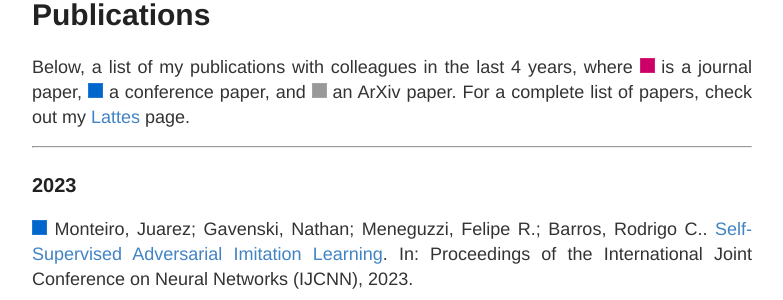
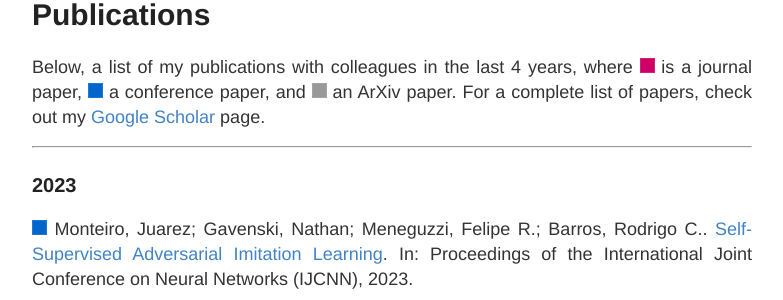
Before and after one commit to jrzmnt/jrzmnt.github.io, a Jekyll site: the page built from publications.md, in a window 1280 px wide and 900 px high. Shown: the part 182-482 px from the top of the window, without its empty margins (248-1031 px from the left). Built offline with Jekyll 4.4.1, drawn with Linux system fonts in a browser that asks for light colours.

Commit message:
Update lattes to google scholar's profile

```diff
--- a/publications.md
+++ b/publications.md
@@ -4,7 +4,7 @@ title: Publications
 permalink: /publications/
 ---
 
-Below, a list of my publications with colleagues in the last 4 years, where <img src="https://raw.githubusercontent.com/jrzmnt/jrzmnt.github.io/master/images/jo.svg" width="15" height="15"/> is a journal paper, <img src="https://raw.githubusercontent.com/jrzmnt/jrzmnt.github.io/master/images/cf.svg" width="15" height="15"/> a conference paper, and <img src="https://raw.githubusercontent.com/jrzmnt/jrzmnt.github.io/master/images/ot.svg" width="15" height="15"/> an ArXiv paper. For a complete list of papers, check out my [Lattes](http://lattes.cnpq.br/6307746290114554) page.
+Below, a list of my publications with colleagues in the last 4 years, where <img src="https://raw.githubusercontent.com/jrzmnt/jrzmnt.github.io/master/images/jo.svg" width="15" height="15"/> is a journal paper, <img src="https://raw.githubusercontent.com/jrzmnt/jrzmnt.github.io/master/images/cf.svg" width="15" height="15"/> a conference paper, and <img src="https://raw.githubusercontent.com/jrzmnt/jrzmnt.github.io/master/images/ot.svg" width="15" height="15"/> an ArXiv paper. For a complete list of papers, check out my [Google Scholar](https://scholar.google.com/citations?user=LVhKmIIAAAAJ) page.
 
 ---
 
```
